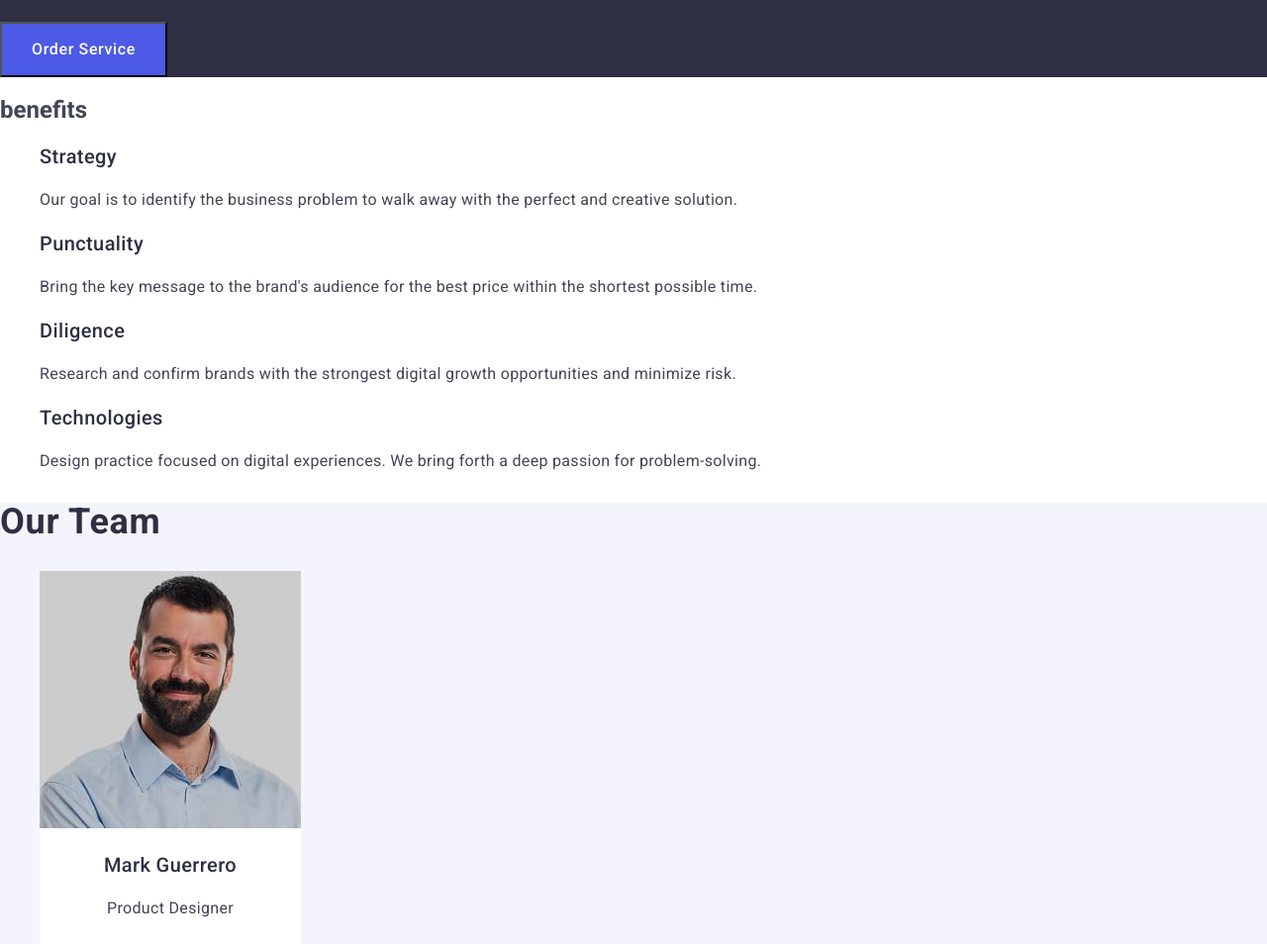
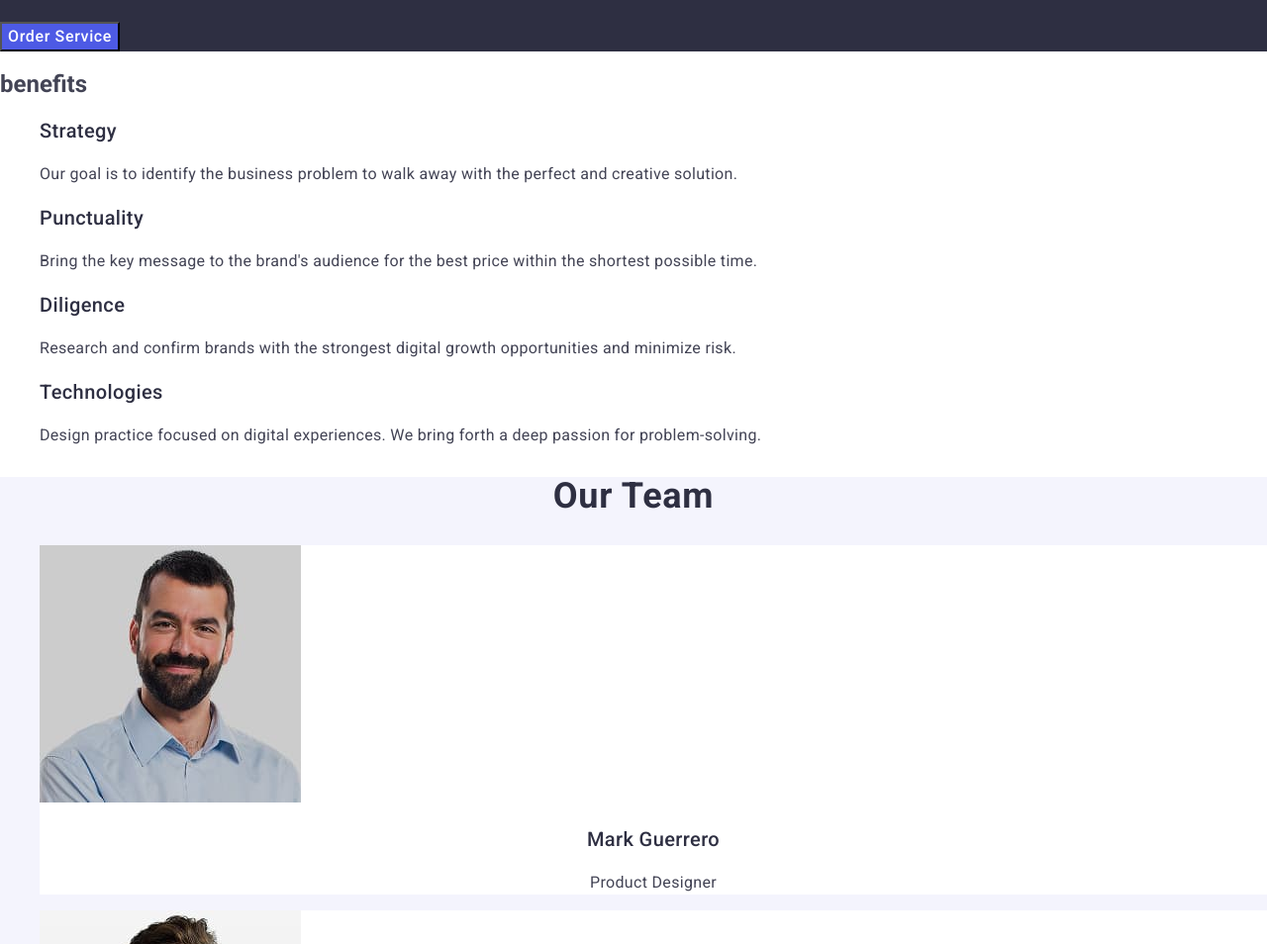
Before and after one commit to Volodymyr-UA-1/goit-markup-hw-02, a plain HTML site: page index.html in a window 1280 px wide. Shown: the part 304-1258 px from the top of the page at 99% size. Drawn offline with nearby package versions, Linux system fonts and the light colour scheme.

Commit message:
add style css

```diff
--- a/css/styles.css
+++ b/css/styles.css
@@ -1,5 +1,4 @@
-
-body {
+body{
 color: #434455;
 background-color: #fff;
 font-family: "Roboto",sans-serif;
@@ -62,8 +61,6 @@ a{
     letter-spacing: 0.04em;
     color: #fff;
     background-color: #4d5ae5;
-    width: 169px;
-    height: 56px;
 }
 .hero-button:hover,
 .hero-button:focus{
@@ -96,12 +93,11 @@ a{
     line-height: 1.11;
     letter-spacing: 0.02em;
     text-transform: capitalize;
+    text-align: center;
     color: #2e2f42;
 }
 .team-item{
     background-color: #fff;
-    width: 264px;
-    height: 380px;
 }
 .team-images-title,
 .team-text{
@@ -109,8 +105,6 @@ a{
 }
 .portfolio-item{
     background: #fff;
-    width: 360px;
-    height: 420px;
 }
 .footer{
     background-color: #2e2f42;
```
